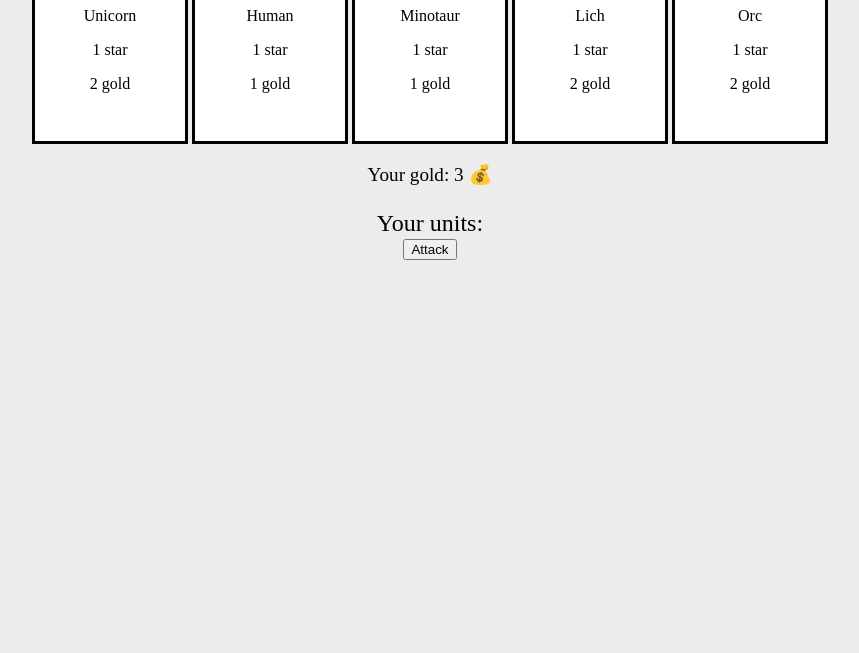
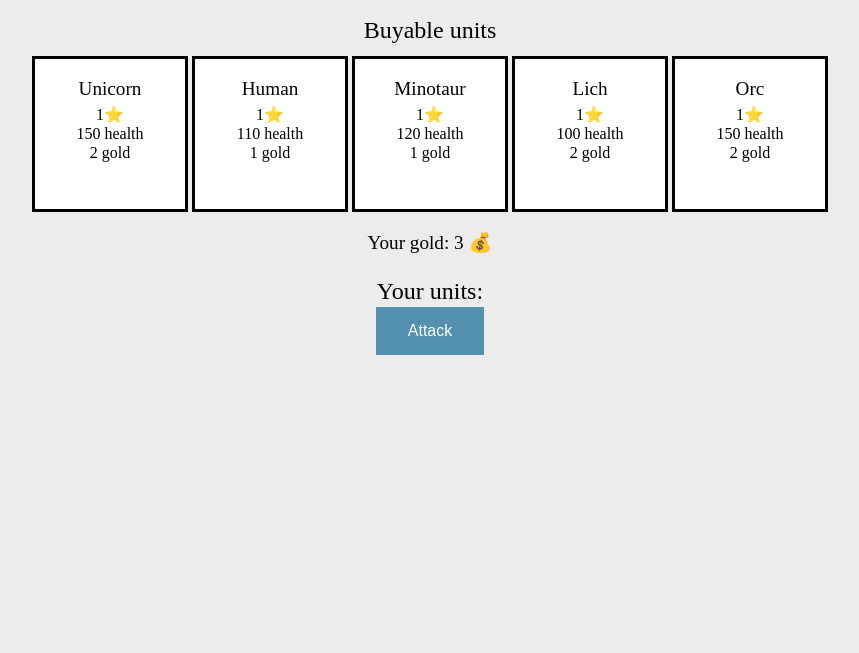
Before and after one commit to malenabengtsson/GameOfTactics, a website with bundled scripts: page StaticGame/index.html in a window 1280 px wide. Shown: the part 147-800 px from the top of the page, without its empty margins (210-1069 px from the left). Built offline with nearby package versions, Linux system fonts and the light colour scheme.

Commit message:
Added attribute to unit render, some css and fixed error when all units died

```diff
--- a/StaticGame/Css/styles.css
+++ b/StaticGame/Css/styles.css
@@ -3,6 +3,7 @@ body{
   background-color: #ececec;
   text-align: center;
 }
+
 
 .unit{
   display: inline-block;
@@ -12,6 +13,9 @@ body{
   height: 150px;
   background-color: #ffffff;
   margin-top: 10px;
+}
+.boss-details{
+  margin-top: 20px;
 }
 
 .boss-health{
@@ -28,3 +32,30 @@ body{
 .gold{
   font-size: 1.2rem;
 }
+
+.welcome{
+  margin-bottom: 50px;
+  margin-top: 30px;
+  font-style: italic;
+}
+
+.btn {
+  background-color: rgb(84, 145, 174);
+  border: none;
+  color: white;
+  padding: 15px 32px;
+  text-align: center;
+  text-decoration: none;
+  display: inline-block;
+  font-size: 1rem;
+  cursor: pointer;
+}
+
+.unit-name{
+  font-size: 1.2rem;
+  margin-bottom: 5px;
+}
+
+.unit-attribute{
+  margin: 1px;
+}
--- a/StaticGame/Game/Game.js
+++ b/StaticGame/Game/Game.js
@@ -52,26 +52,44 @@ export default class Game extends Base {
 
   attack() {
     let damage = this.player.attackBoss(this.boss);
-    this.boss.healthPoints = this.boss.healthPoints - damage;
+    if (damage) {
+      this.boss.healthPoints = this.boss.healthPoints - damage;
+    }
+    else {
+      this.boss.healthPoints = 0;
+    }
     if (this.boss.healthPoints < 0) {
-      document.querySelector('#attack-btn').disabled = true;
+      this.boss.healthPoints = 0;
     }
     this.render();
     this.newRound();
+  }
+  attackButton() {
+    return (this.boss.healthPoints > 0 ? '<button data-click="attack" class="btn">Attack</button>' : '<p>Restart the page to play again!</p>')
+  }
+
+  rules() {
+    document.querySelector('#viewRules').innerHTML = `
+    <div class="welcome"> Welcome! <p>
+      Buy units by clicking on them.
+      </p> <span> Buying three of the same will upgrade the unit to a stronger one!
+      </span></div>
+    `
   }
 
   render() {
     document.body.innerHTML = /*html*/ `
       <div class="game" data-id="${this.id}">
+     <div id="viewRules"><button data-click="rules" class="btn">Rules</button></div>
       <div class="boss-details">
       Boss healthpoints
       <p class="boss-health">${this.boss.healthPoints} ${
-      this.boss.healthPoints > 50 ? "💗" : "💔"}</p>
+      this.boss.healthPoints > 1 ? "💗" : "💔"}</p>
       </div>
       <p class="bigger-title">Buyable units</p>
       <div>${this.buyableUnits.map((unit) => unit.render()).join("")}</div>
       <div>${this.player.render()}</div>
-      <button id="attack-btn" data-click="attack">Attack</button>
+      <div>${this.attackButton()}</div>
       </div>
     `;
   }
--- a/StaticGame/Game/GameComponents/Player.js
+++ b/StaticGame/Game/GameComponents/Player.js
@@ -105,9 +105,8 @@ export default class Player {
           totalDamageToBoss = unit.getStrengthComparedTo(boss, unit);
         });
       }
-      else{
+      else {
         alert('You lost. No units are alive to fight!');
-
       }
     } else {
       console.log('Unit goes first ');
--- a/StaticGame/UnitStructure/Unit.js
+++ b/StaticGame/UnitStructure/Unit.js
@@ -66,9 +66,10 @@ export default class Unit extends Base{
     <div class="unit"
     data-click="buyUnit"
     data-id="${this.id}">
-    <p>${this.constructor.name}</p>
-    <p>${this.stars} star</p>
-    <p>${this.cost} gold</p>
+    <p class="unit-name">${this.constructor.name}</p>
+    <p class="unit-attribute">${this.stars}⭐</p>
+    <p class="unit-attribute">${this.healthPoints} health</p>
+    <p class="unit-attribute">${this.cost} gold</p>
     </div>
     `
   }
```
